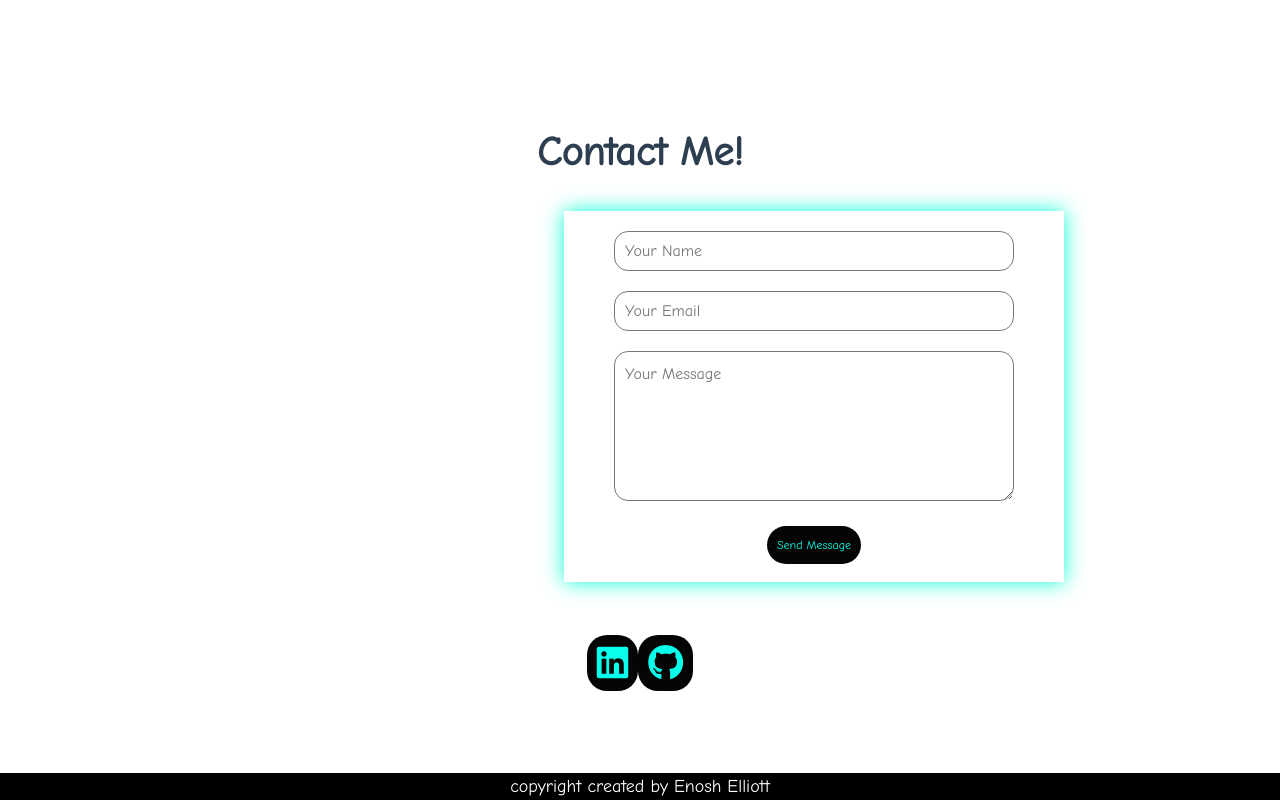
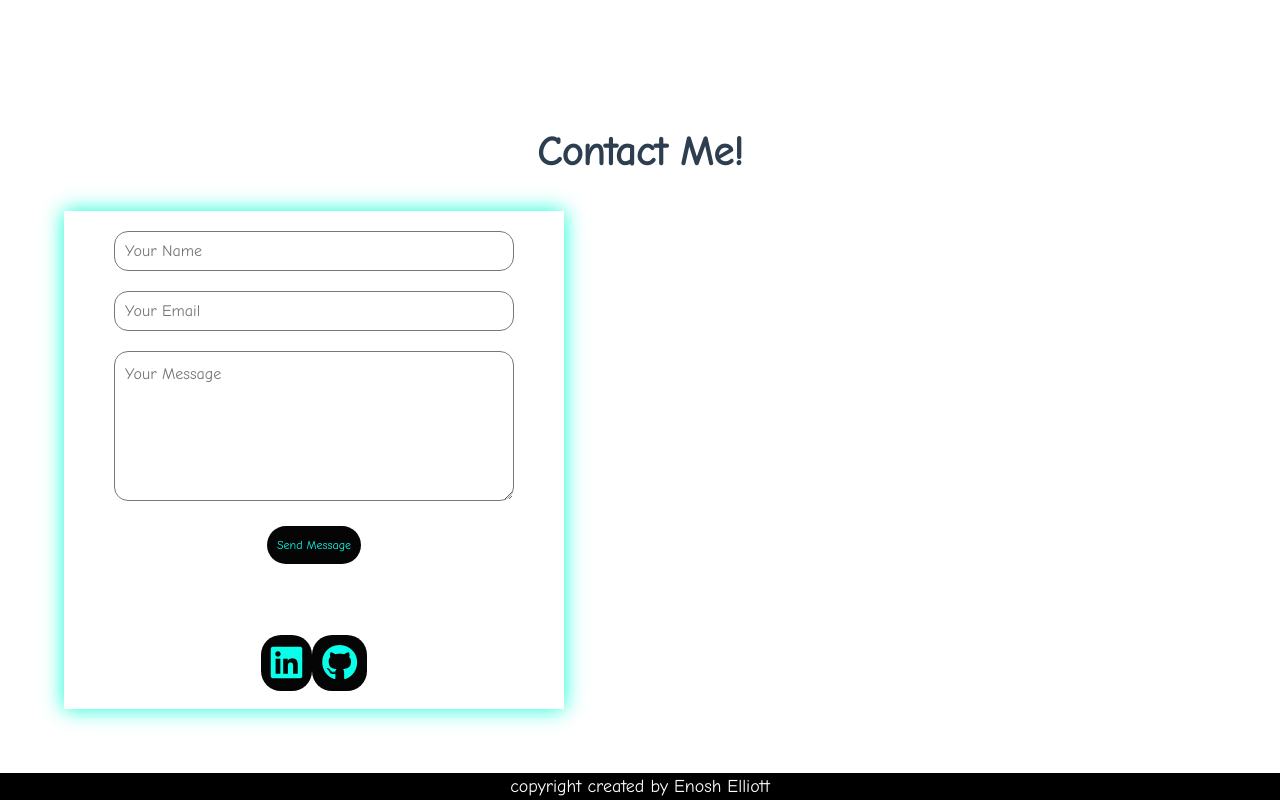
Before and after one commit to Noshieee/VueJS-3-Portfolio-New, a Vue app in the folder portfolio-final-vue/: page / in a window 1280 px wide. Shown: the part 2291-3091 px from the top of the page. Built offline with nearby package versions, Linux system fonts and the light colour scheme; no server answers.

Commit message:
adjusted social media tags

```diff
--- a/portfolio-final-vue/src/components/Contact.vue
+++ b/portfolio-final-vue/src/components/Contact.vue
@@ -8,15 +8,11 @@
                 <textarea type="text" name="Your Message" class="input-field textarea-field" placeholder="Your Message"></textarea>
                 <button type="submit" class="btn">Send Message</button>
             </form>
-        </div>
-        <div class="btn btn-dark">
-		    <a href="https://www.linkedin.com/in/enosh-elliott-bab50a224/" target="_blank"></a>
-		    <div class="icon">
-            <i class="fab fa-linkedin"></i>
+            <div class="socials">
+		        <a class="btn btn-dark" href="https://www.linkedin.com/in/enosh-elliott-bab50a224/" target="_blank"><i class="fab fa-linkedin"></i></a>
+		        <a class="btn btn-dark" href="https://github.com/Noshieee" target="_blank"><i class="fab fa-github"></i></a>
             </div>
         </div>
-
-		<a class="btn btn-dark" href="https://github.com/Noshieee" target="_blank"><i class="fab fa-github"></i></a>
 
 </section>
 </template>
@@ -30,12 +26,13 @@ export default {
 </script>
 
 <style scoped>
- .contact-box{
+
+.contact-box{
     width: 500px;
     box-shadow: 0 0 20px 0 rgb(10, 253, 213);
     /* top: 50%; */
     /* left: 50%; */
-    transform: translate(100%,0%);
+    /* transform: translate(100%,0%); */
     position: relative;
     background-image: url();
 }
```
